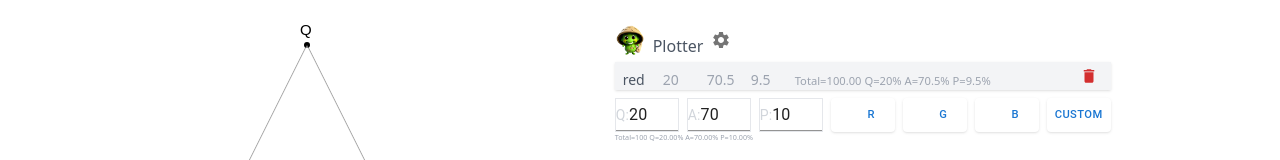
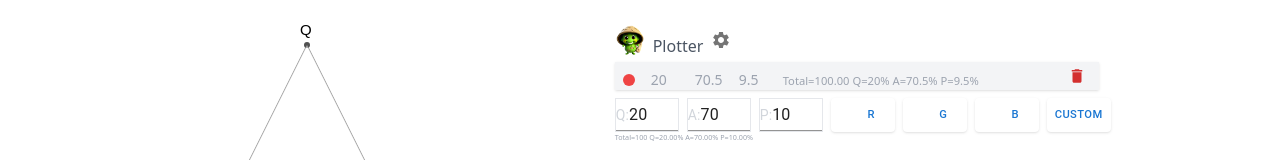
Before and after one commit to Dev4Geo/granite, a Next.js app: page /graph in a window 1280 px wide. Shown: the part 125-285 px from the top of the page. Built offline with nearby package versions, Linux system fonts and the light colour scheme.

Commit message:
color preview

```diff
--- a/src/components/graph/record.tsx
+++ b/src/components/graph/record.tsx
@@ -1,18 +1,32 @@
-import { QAP } from "@/types/types";
+import { QAP, symbolType } from "@/types/types";
 import { IconButton } from "@mui/material";
 import DeleteIcon from "@mui/icons-material/Delete";
+
+const CircleColor = ({ symbol }: { symbol: symbolType }) => {
+  const style = [
+    "mb-[0.24rem] mr-2 w-3 h-3 rounded-full bg-black-500",
+    symbol == "red" && "bg-red-500",
+    symbol == "green" && "bg-green-500",
+    symbol == "blue" && "bg-blue-500",
+  ]
+    .filter(Boolean)
+    .join(" ");
+  return <div className={style} />;
+};
 
 const Record = ({ dat, onDelete }: { dat: QAP; onDelete: any }) => {
   const style = " text-gray-400 text-sm w-9 text-start";
   const style2 = "flex flex-row text-gray-400 text-[0.7rem] w-[17rem] ";
+
   return (
     <div className="flex flex-row bg-gray-100 space-x-2 px-2  w-fit shadow items-end">
-      <div className="text-sm w-8">{dat.symbol}</div>
+      <CircleColor symbol={dat.symbol} />
       <div className={style}>{dat.Q}</div>
       <div className={style}>{dat.A}</div>
       <div className={style}>{dat.P}</div>
       <div className={style2}>
-        Total={(dat.Q + dat.A + dat.P).toFixed(2)} Q={dat.Q}% A={dat.A}% P={dat.P}%
+        Total={(dat.Q + dat.A + dat.P).toFixed(2)} Q={dat.Q}% A={dat.A}% P=
+        {dat.P}%
       </div>
       <IconButton
         aria-label="delete"
--- a/src/types/types.ts
+++ b/src/types/types.ts
@@ -186,5 +186,5 @@ export type QAP = {
   Q: number;
   A: number;
   P: number;
-  symbol: string;
+  symbol: symbolType;
 };
--- a/src/utils/ternaryGraph.tsx
+++ b/src/utils/ternaryGraph.tsx
@@ -346,7 +346,7 @@ class TernaryGraph {
     this.drawPoint(p, symbol);
   }
 
-  drawPoint(point: number[], symbol: symbolType) {
+  drawPoint(point: number[], symbol: string) {
     const [x, y] = point;
     const oldColor = this.ctx.fillStyle;
     this.ctx.beginPath();
@@ -430,7 +430,7 @@ class TernaryGraph {
     }
 
     if (this.config.isShowCircle) {
-      const c = "black";
+      const c = "#505050";
       this.drawPoint([this.left.x, this.left.y], c);
       this.drawPoint([this.right.x, this.right.y], c);
       this.drawPoint([this.top_.x, this.top_.y], c);
```
Also changed, not shown: 1 other file (tests, documents, lock files or other folders).
